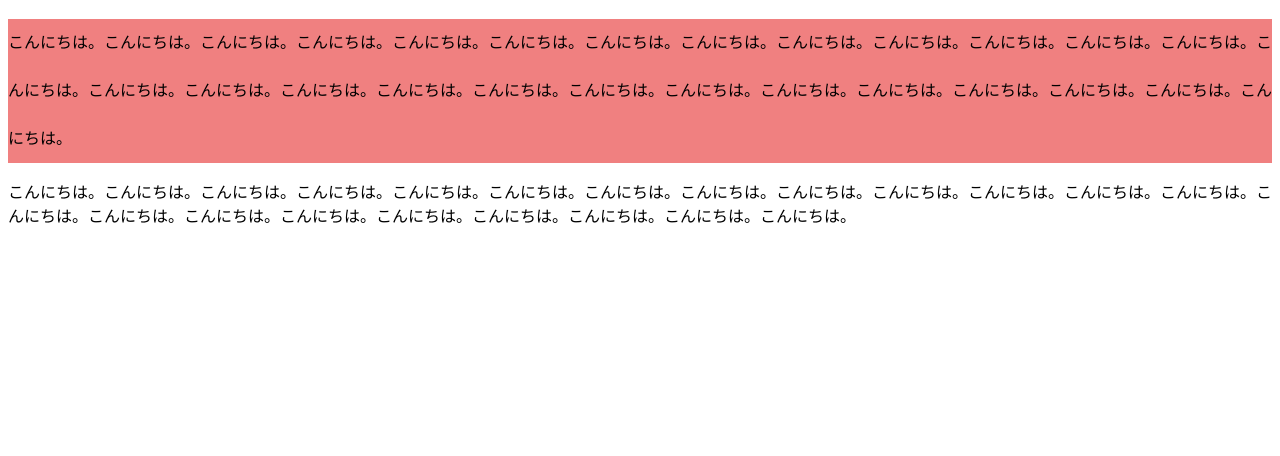
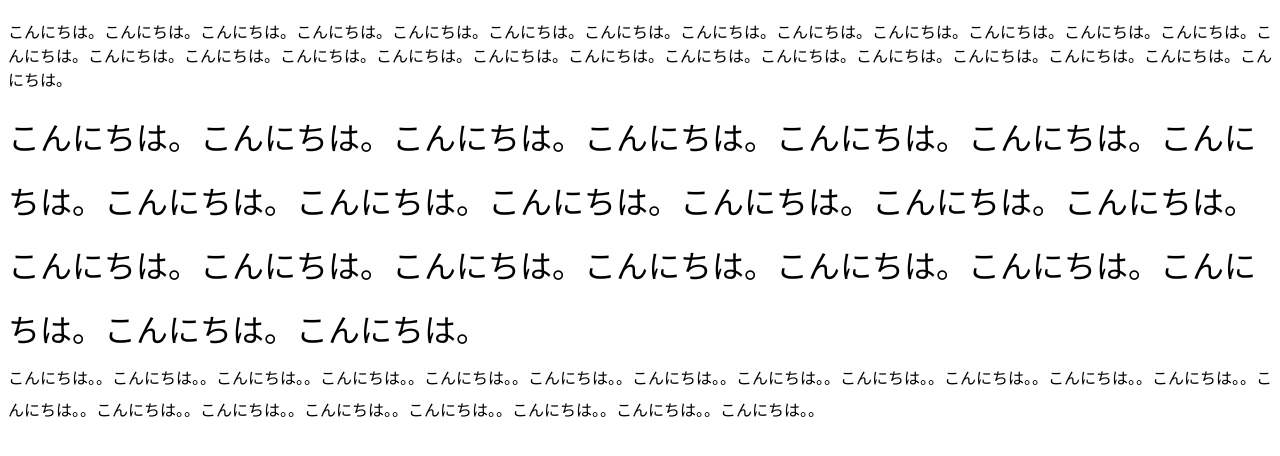
Before and after one commit to Ryo-15/MY, a plain HTML site: page index.html in a window 1280 px wide. Shown: the part 70-526 px from the top of the page. Drawn offline with Linux system fonts and the light colour scheme.

Commit message:
[finish]lesson11

```diff
--- a/css/styles.css
+++ b/css/styles.css
@@ -1,6 +1,9 @@
-p {
+main {
+  font-size: 32px;
+  /* line-height: 2em; */
+  line-height: 2;
+}
+
+section {
   font-size: 16px;
-  line-height: 48px;
-  line-height: 3em;
-  background-color: lightcoral;
 }
--- a/index.html
+++ b/index.html
@@ -11,6 +11,9 @@
   <p>こんにちは。こんにちは。こんにちは。こんにちは。こんにちは。こんにちは。こんにちは。こんにちは。こんにちは。こんにちは。こんにちは。こんにちは。こんにちは。こんにちは。こんにちは。こんにちは。こんにちは。こんにちは。こんにちは。こんにちは。こんにちは。こんにちは。こんにちは。こんにちは。こんにちは。こんにちは。こんにちは。</p>
   <main>
     こんにちは。こんにちは。こんにちは。こんにちは。こんにちは。こんにちは。こんにちは。こんにちは。こんにちは。こんにちは。こんにちは。こんにちは。こんにちは。こんにちは。こんにちは。こんにちは。こんにちは。こんにちは。こんにちは。こんにちは。こんにちは。こんにちは。
+    <section>
+      こんにちは。。こんにちは。。こんにちは。。こんにちは。。こんにちは。。こんにちは。。こんにちは。。こんにちは。。こんにちは。。こんにちは。。こんにちは。。こんにちは。。こんにちは。。こんにちは。。こんにちは。。こんにちは。。こんにちは。。こんにちは。。こんにちは。。こんにちは。。
+    </section>
   </main>
 </body>
 </html>
```
